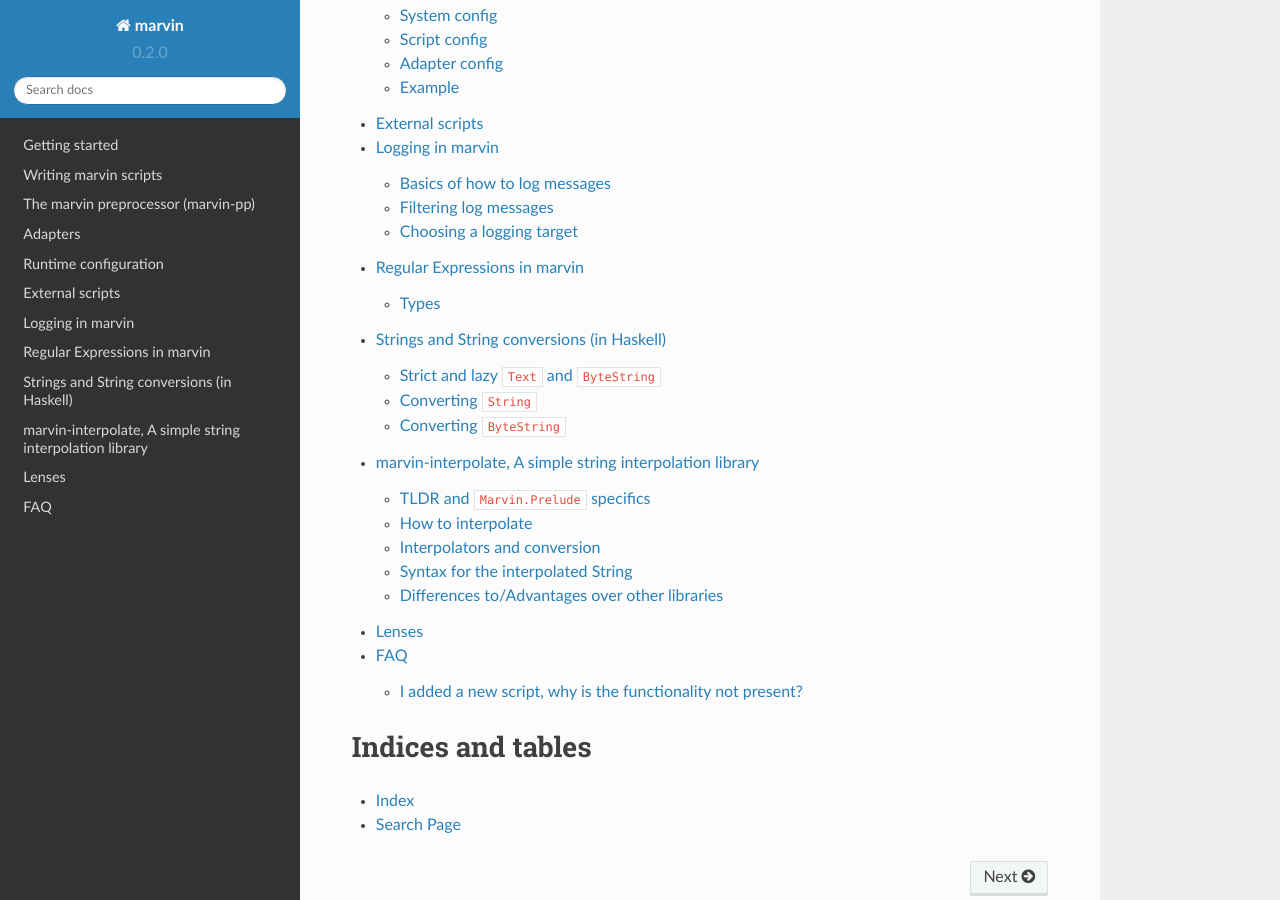
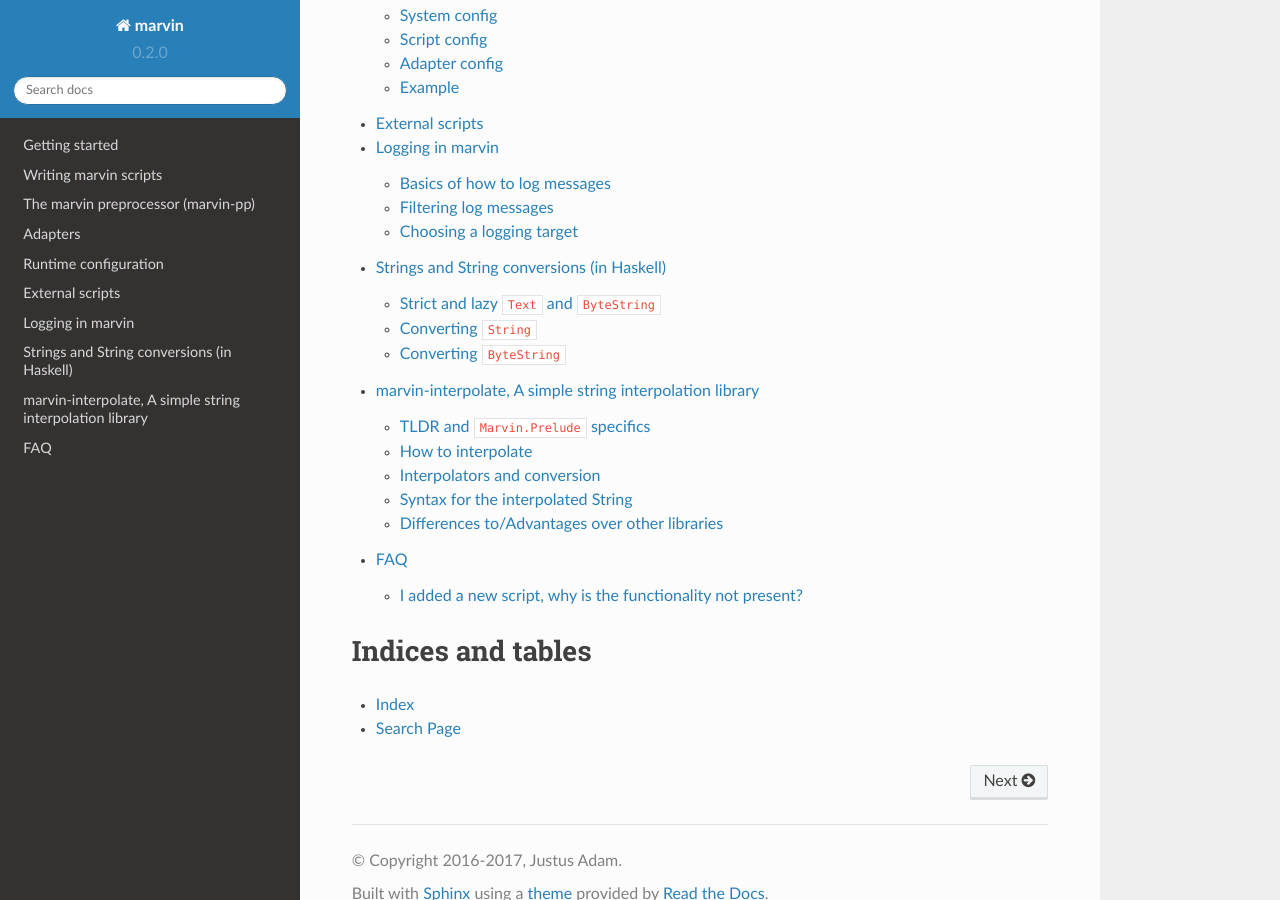
Before and after one commit to JustusAdam/marvin-docs, a Sphinx documentation site: the page built from source/index.rst, in a window 1280 px wide and 900 px high, scrolled down 1938 px. Built offline with Sphinx 7.4.7 and the Read the Docs theme 2.0.0, drawn with Linux system fonts in a browser that asks for light colours.

Commit message:
Removed unwritten chapters from index

```diff
--- a/source/adapters.rst
+++ b/source/adapters.rst
@@ -256,5 +256,3 @@ Command and message events
         CTCP messages are not supported.
         All CTCP messages are currently ignored.
         However I welcome anyone who would like to try and implement some CTCP functionality.
-
-.. important:: This adapter is not very well tested yet, please report any issues you encounter `here <issues>`_.
--- a/source/index.rst
+++ b/source/index.rst
@@ -75,10 +75,8 @@ Contents:
    configuration
    external-scripts
    logging
-   regex
    strings
    interpolation
-   lenses
    faq
 
 
```
